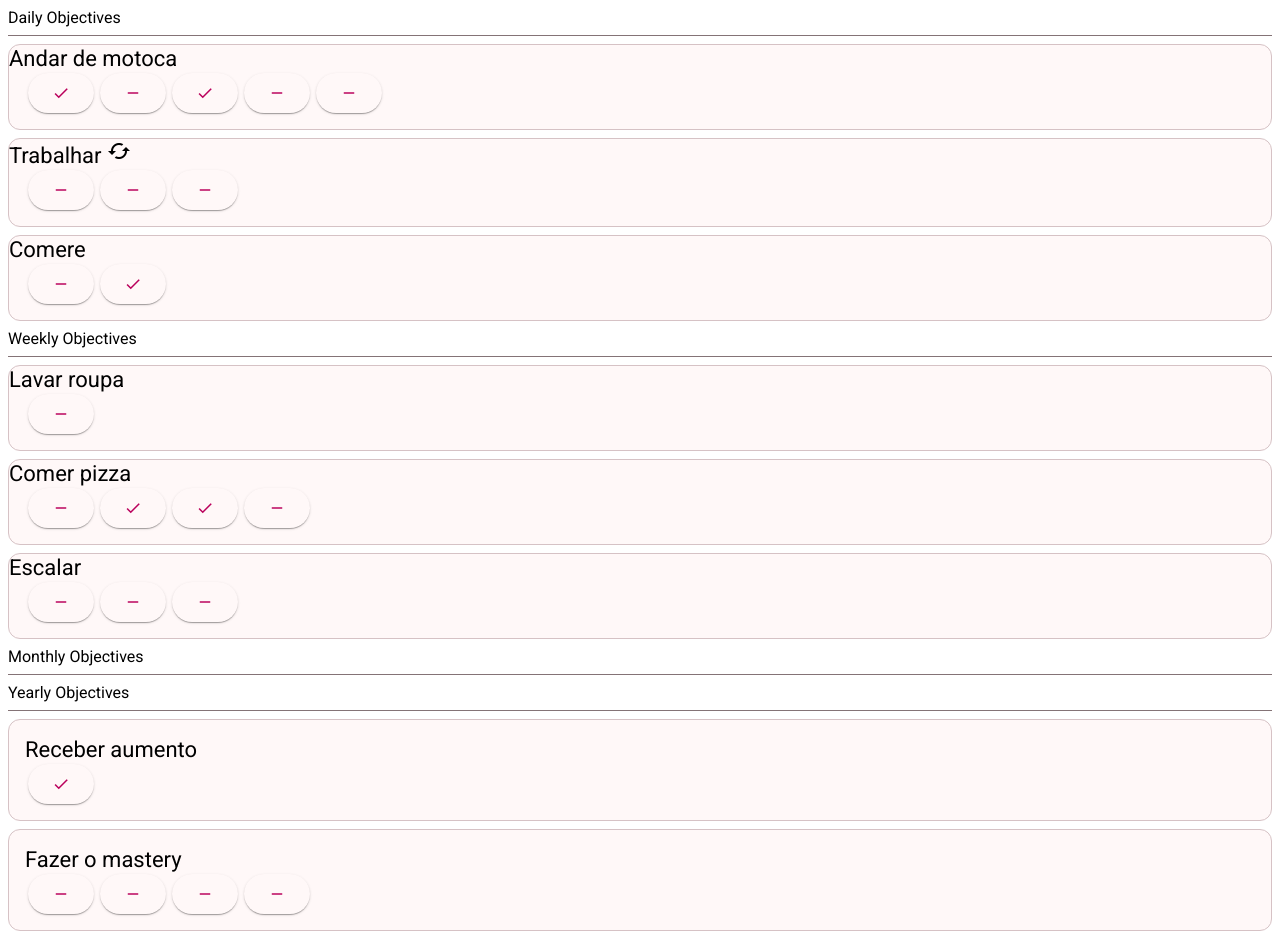
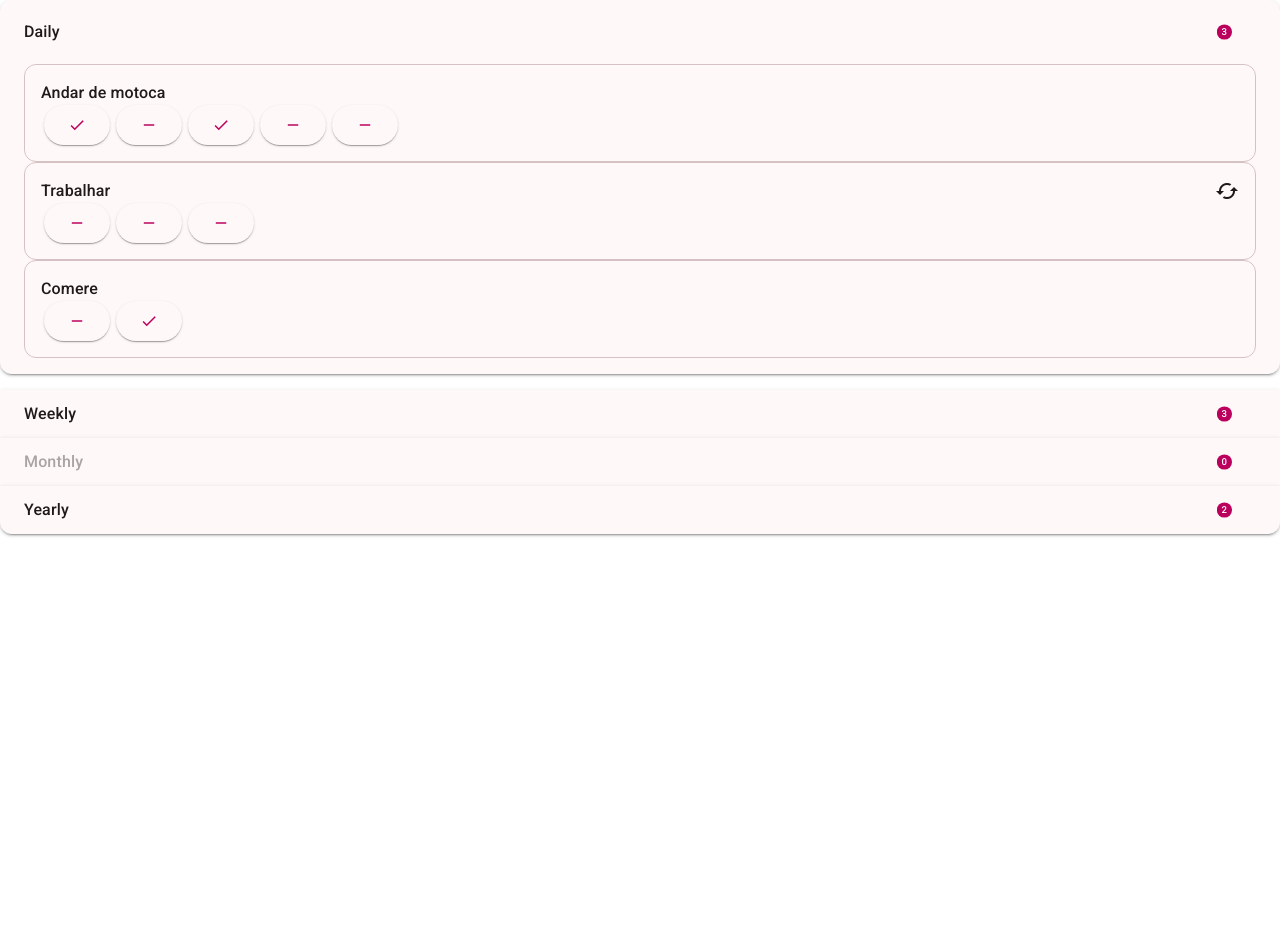
Before and after one commit to year-objectives/frontend, an Angular app: page / in a window 1280 px wide. After the commit the page ends 800 px from the top, so only its background shows below. Built offline with nearby package versions, Linux system fonts and the light colour scheme.

Commit message:
Refactored objective-container page
- Added dynamic logic to container component
- Added home and objectives routes
- Changed PeriodTypes into string enum
- Changed period type sections into accordeon sections
- Changed readme file to project content

```diff
--- a/src/app/PeriodType.ts
+++ b/src/app/PeriodType.ts
@@ -1,6 +1,6 @@
 export enum PeriodType {
-    daily,
-    weekly,
-    monthly,
-    yearly
+    daily = 'Daily',
+    weekly = 'Weekly',
+    monthly = 'Monthly',
+    yearly = 'Yearly'
 }
--- a/src/app/app-routing.module.ts
+++ b/src/app/app-routing.module.ts
@@ -4,7 +4,9 @@ import {ObjectiveContainerComponent} from './objective-container/objective-conta
 import { CommonModule } from '@angular/common';
 
 const routes: Routes = [
-  { path: '', component: ObjectiveContainerComponent }
+  { path: '', component: ObjectiveContainerComponent }, // temporary
+  { path: 'home', component: ObjectiveContainerComponent },
+  { path: 'objectives', component: ObjectiveContainerComponent }
 ];
 
 @NgModule({
--- a/src/app/objective-container/objective-container.component.html
+++ b/src/app/objective-container/objective-container.component.html
@@ -1,84 +1,26 @@
-<div class="objectives-container">
-    <div>Daily Objectives</div>
-    <mat-divider></mat-divider>
-    @for (item of getDailyObjectiveList(); track $index) {
+<mat-accordion multi>
+    @for (periodType of periodTypeList; track $index) {
+        @let objectiveList = getObjectiveListByPeriod(periodType);
+        <mat-expansion-panel [expanded]=$first [disabled]="objectiveList.length == 0" hideToggle>
+            <mat-expansion-panel-header>
+                <mat-panel-title>
+                    {{ periodType }}
+                </mat-panel-title>
+                <mat-panel-description>
+                    <div class="objectives-count">{{ objectiveList.length }}</div>
+                </mat-panel-description>
+            </mat-expansion-panel-header>
+            @for (item of objectiveList; track $index) {
                 <mat-card appearance="outlined">
-            <mat-card-title>
+                    <mat-card-header>
+                        <mat-card-title-group>
+                            <mat-card-subtitle>
                                 {{ item.description }}
+                            </mat-card-subtitle>
                             @if (item.isReversible) {
                                 <mat-icon>cached</mat-icon>
                             }
-            </mat-card-title>
-            <mat-card-content>
-                <div class="button-row">
-                    @for (innerItem of item.objectiveCellList; track $index) {
-                        <button class="objective-cell" mat-raised-button (click)="handleCellClick(innerItem)">
-                            <mat-icon>{{ innerItem.isChecked ? "done" : "remove"}}</mat-icon>
-                        </button>
-                    }
-                </div>
-            </mat-card-content>
-        </mat-card>
-    }
-</div>
-<div class="objectives-container">
-    <div>Weekly Objectives</div>
-    <mat-divider></mat-divider>
-    @for (item of getWeeklyObjectiveList(); track $index) {
-        <mat-card appearance="outlined">
-            <mat-card-title>
-                {{ item.description }}
-                @if (item.isReversible) {
-                    <mat-icon>cycle</mat-icon>
-                }
-            </mat-card-title>
-            <mat-card-content>
-                <div class="button-row">
-                    @for (innerItem of item.objectiveCellList; track $index) {
-                        <button class="objective-cell" mat-raised-button (click)="handleCellClick(innerItem)">
-                            <mat-icon>{{ innerItem.isChecked ? "done" : "remove"}}</mat-icon>
-                        </button>
-                    }
-                </div>
-            </mat-card-content>
-        </mat-card>
-    }
-</div>
-<div class="objectives-container">
-    <div>Monthly Objectives</div>
-    <mat-divider></mat-divider>
-    @for (item of getMonthlyObjectiveList(); track $index) {
-        <mat-card appearance="outlined">
-            <mat-card-title>
-                {{ item.description }}
-                @if (item.isReversible) {
-                    <mat-icon>cycle</mat-icon>
-                }
-            </mat-card-title>
-            <mat-card-content>
-                <div class="button-row">
-                    @for (innerItem of item.objectiveCellList; track $index) {
-                        <button class="objective-cell" mat-raised-button (click)="handleCellClick(innerItem)">
-                            <mat-icon>{{ innerItem.isChecked ? "done" : "remove"}}</mat-icon>
-                        </button>
-                    }
-                </div>
-            </mat-card-content>
-        </mat-card>
-    }
-</div>
-<div class="objectives-container">
-    <div>Yearly Objectives</div>
-    <mat-divider></mat-divider>
-    @for (item of getYearlyObjectiveList(); track $index) {
-        <mat-card appearance="outlined">
-            <mat-card-header>
-                <mat-card-title>
-                    {{ item.description }}
-                    @if (item.isReversible) {
-                        <mat-icon>cycle</mat-icon>
-                    }
-                </mat-card-title>
+                        </mat-card-title-group>
                     </mat-card-header>
                     <mat-card-content>
                         <div class="button-row">
@@ -91,4 +33,6 @@
                     </mat-card-content>
                 </mat-card>
             }
-</div>
+        </mat-expansion-panel>
+    }
+</mat-accordion>
--- a/src/app/objective-container/objective-container.component.scss
+++ b/src/app/objective-container/objective-container.component.scss
@@ -1,21 +1,23 @@
-.objectives-container {
-    display: flex;
-    flex-direction: column;
-    margin: 0.5rem;
-    gap: 0.5rem;
+.objectives-count {
+    background-color: #BA005C;
+    color: white;
+    text-align: center;
+    clip-path: circle(closest-side);
+    padding: 0.3rem;
+    margin-left: auto;
+    font-size: 0.6rem;
 }
 
 .button-row {
     width: 100%;
     display: flex;
-    // justify-content: space-between;
     flex-wrap: wrap;
 
     .objective-cell {
         margin: 0 3px;
 
         mat-icon {
-            left: 8px;
+            left: 0.5rem;
         }
     }
 }
--- a/src/app/objective-container/objective-container.component.ts
+++ b/src/app/objective-container/objective-container.component.ts
@@ -7,15 +7,24 @@ import { MatDividerModule } from '@angular/material/divider';
 import { MatChipsModule } from '@angular/material/chips';
 import { MatIconModule } from '@angular/material/icon';
 import { MatButtonModule } from '@angular/material/button';
+import { MatExpansionModule } from '@angular/material/expansion';
 
 @Component({
   selector: 'app-objective-container',
-  imports: [ MatCardModule, MatDividerModule, MatChipsModule, MatIconModule, MatButtonModule],
+  imports: [ MatCardModule, MatDividerModule, MatChipsModule, MatIconModule, MatButtonModule, MatExpansionModule],
   templateUrl: './objective-container.component.html',
   styleUrl: './objective-container.component.scss'
 })
 export class ObjectiveContainerComponent {
-  // receive all objectives, separated by periodType and show
+
+  periodTypeList : string[] = Object.values(PeriodType)
+
+  getObjectiveListByPeriod(periodKey : string) {
+    return this.objectiveItemList.filter(item => item.periodType == periodKey)
+  }
+
+
+  // Dummy data
   objectiveItemList: ObjectiveItem[] = [
     {
       id: 1,
@@ -47,7 +56,8 @@ export class ObjectiveContainerComponent {
       id: 5,
       periodType: PeriodType.weekly,
       description: 'Comer pizza',
-      objectiveCellList: this.createNumberOfCellInList(4)
+      objectiveCellList: this.createNumberOfCellInList(4),
+      isReversible: true
     },
     {
       id: 6,
@@ -69,22 +79,6 @@ export class ObjectiveContainerComponent {
       objectiveCellList: this.createNumberOfCellInList(4)
     }
   ];
-
-  getDailyObjectiveList() {
-    return this.objectiveItemList.filter(item => item.periodType == PeriodType.daily)
-  }
-
-  getWeeklyObjectiveList() {
-    return this.objectiveItemList.filter(item => item.periodType == PeriodType.weekly)
-  }
-
-  getMonthlyObjectiveList() {
-    return this.objectiveItemList.filter(item => item.periodType == PeriodType.monthly)
-  }
-
-  getYearlyObjectiveList() {
-    return this.objectiveItemList.filter(item => item.periodType == PeriodType.yearly)
-  }
 
   createNumberOfCellInList(size: number) : ObjectiveCell[] {
     let list = [];
```
Also changed, not shown: 1 other file (tests, documents, lock files or other folders). Lines whose indentation alone changed are shown as unchanged.
